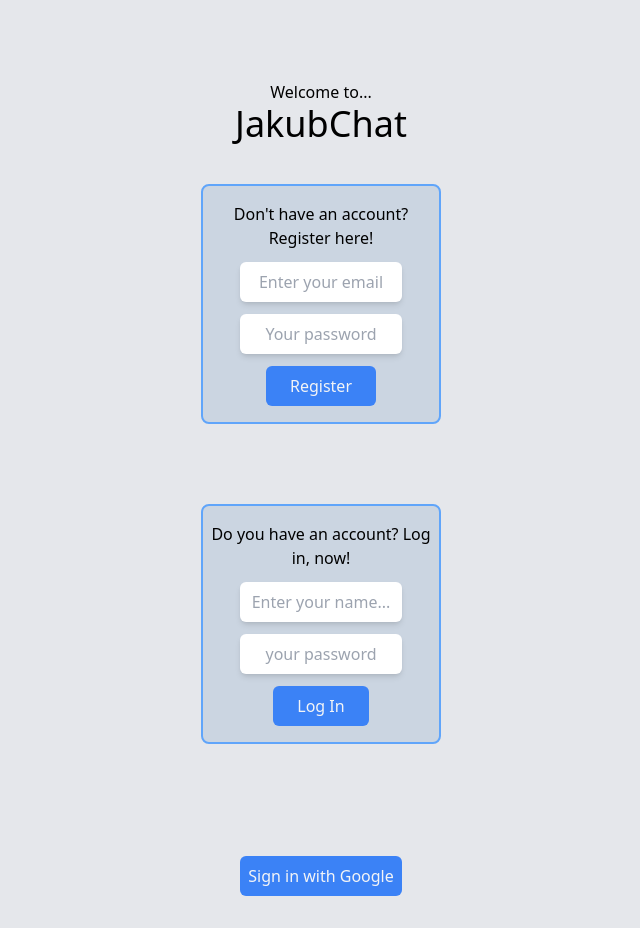
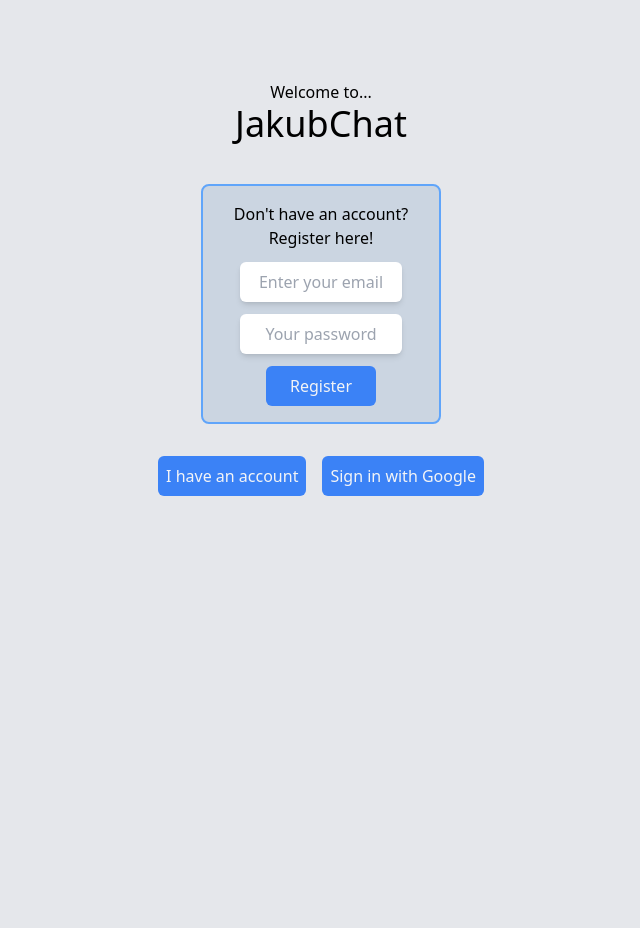
Before and after one commit to pecet3/amber-chat, a React (Vite) app: page / in a window 1280 px wide. Shown: the whole page, without its empty margins (319-959 px from the left). After the commit the page ends 800 px from the top, so only its background shows below. Built offline with nearby package versions, Linux system fonts and the light colour scheme; no server answers; what prettier-plugin-tailwindcss would draw is missing.

Commit message:
edited jsx

```diff
--- a/src/components/Auth/index.tsx
+++ b/src/components/Auth/index.tsx
@@ -15,6 +15,7 @@ export type TLoginData = {
 };
 export const Auth: React.FC<IAuth> = ({ setAuthTrue }) => {
   const [user, setUser] = React.useState<User | null>(null);
+  const [click, setClick] = React.useState(false);
 
   React.useEffect(() => {
     console.log(user);
@@ -34,8 +35,18 @@ export const Auth: React.FC<IAuth> = ({ setAuthTrue }) => {
   return (
     <>
       <Header />
-      <Register setAuthTrue={setAuthTrue} user={user} setUser={setUser} />
-      <LogIn setAuthTrue={setAuthTrue} user={user} setUser={setUser} />
+      {click ? (
+        <LogIn setAuthTrue={setAuthTrue} user={user} setUser={setUser} />
+      ) : (
+        <Register setAuthTrue={setAuthTrue} user={user} setUser={setUser} />
+      )}
+
+      <button
+        className="submitButton my-8"
+        onClick={() => setClick((prev) => (prev = !prev))}
+      >
+        I have an account
+      </button>
       <GoogleAuth setAuthTrue={setAuthTrue} />
     </>
   );
```
